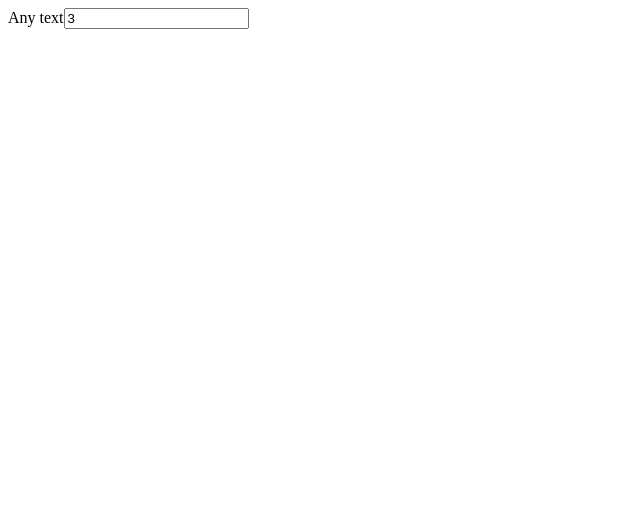
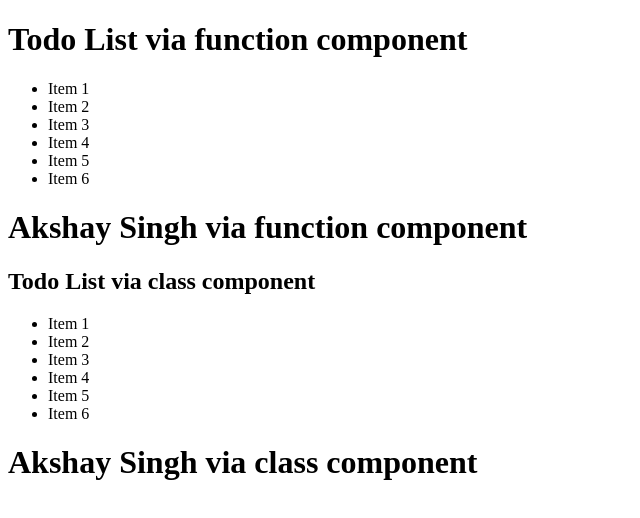
Before and after one commit to akshaycodess/react-basic-and-intermediate, a React (Vite) app: page / in a window 1280 px wide. Shown: the top 518 px of the page, without its empty margins (0-640 px from the left). Built offline with nearby package versions, Linux system fonts and the light colour scheme.

Commit message:
11-creating-components

```diff
--- a/src/App.jsx
+++ b/src/App.jsx
@@ -1,16 +1,17 @@
+import { Name } from "./Name"
+import { NameClass } from "./NameClass";
+import { TodoList } from "./TodoList"
+import { TodoListClass } from "./TodoListClass";
+
 function App() {
   return (
-    // Q1. div with class large and the id largeDiv with the text Hi.
-    // <div className="large" id="largeDiv">Hi</div>
-
-    // Q2. remove the text Hi
-    // Add a label with for prop set to inputId and add any text
-    // Add an input with the id inputId, type number and value of 3 as a number
-    <div className="large" id="largeDiv">
-      <label htmlFor="inputId">Any text</label>
-      <input id="inputId" type="number" value={3} />
+    <div>
+      <TodoList />
+      <Name />
+      <TodoListClass />
+      <NameClass />
     </div>
-  )
+  );
 }
 
 export default App
--- /dev/null
+++ b/src/Name.jsx
@@ -0,0 +1,5 @@
+export function Name() {
+    return <h1>Akshay Singh via function component</h1>;
+}
+
+// Create a component that renders your name via H1 tag.
--- /dev/null
+++ b/src/NameClass.jsx
@@ -0,0 +1,9 @@
+import React from "react"
+
+export class NameClass extends React.Component {
+    render() {
+            return <h1>Akshay Singh via class component</h1>;
+    }
+}
+
+// Create a class component that renders your name via H1 tag.
--- /dev/null
+++ b/src/TodoList.jsx
@@ -0,0 +1,15 @@
+export function TodoList() {
+    return (
+      <div>
+        <h1>Todo List via function component</h1>
+        <ul>
+          <li>Item 1</li>
+          <li>Item 2</li>
+          <li>Item 3</li>
+          <li>Item 4</li>
+          <li>Item 5</li>
+          <li>Item 6</li>
+        </ul>
+      </div>
+    );
+}
--- /dev/null
+++ b/src/TodoListClass.jsx
@@ -0,0 +1,19 @@
+import React from "react";
+
+export class TodoListClass extends React.Component {
+  render() {
+    return (
+      <div>
+        <h2>Todo List via class component</h2>
+        <ul>
+          <li>Item 1</li>
+          <li>Item 2</li>
+          <li>Item 3</li>
+          <li>Item 4</li>
+          <li>Item 5</li>
+          <li>Item 6</li>
+        </ul>
+      </div>
+    );
+  }
+}
```
